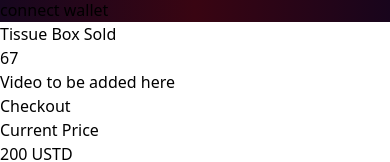
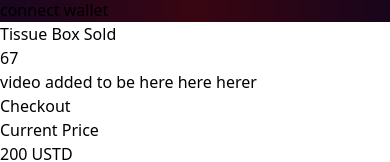
Before and after one commit to muhammad-hamza-liaqat/react-tailwindcss, a React (Vite) app: page / in a window 390 px wide. Shown: the part 424-586 px from the top of the page. Built offline with nearby package versions, Linux system fonts and the light colour scheme.

Commit message:
responsive

```diff
--- a/src/components/Home/Hero2.jsx
+++ b/src/components/Home/Hero2.jsx
@@ -5,10 +5,10 @@ export default function Hero2() {
         <>
             <div className="Parent mt-8">
                 <div className='p2'>
-                    <div className='flex justify-around'>
-                        <div className='flex flex-col items-center mt-5 border border-black rounded-2xl py-5 px-2 text-2xl font-bold'> Tissue Box Sold  <div className='text-center mt-10'> 67 </div></div>
-                        <div className='mt-5 border border-black rounded-2xl py-5 px-2'> Video to be added here</div>
-                        <div className='mt-5 border border-black rounded-2xl py-5 px-2'>
+                    <div className='flex flex-col md:justify-around'>
+                        <div className='flex flex-col items-center mt-5 border rounded-2xl py-5 px-2 text-2xl font-bold'> Tissue Box Sold  <div className='text-center mt-10'> 67 </div></div>
+                        <div className='mt-5 border  rounded-2xl py-5 px-2 bg-black'> <div> <p className='text-white'> video added to be here here herer</p></div></div>
+                        <div className='mt-5 border  rounded-2xl py-5 px-2 bg-slate-500'>
                             <p className='text-center font-bold mb-2'> Checkout</p>
                             <div className='flex items-center'>
                                 <p>Current Price</p>
```
